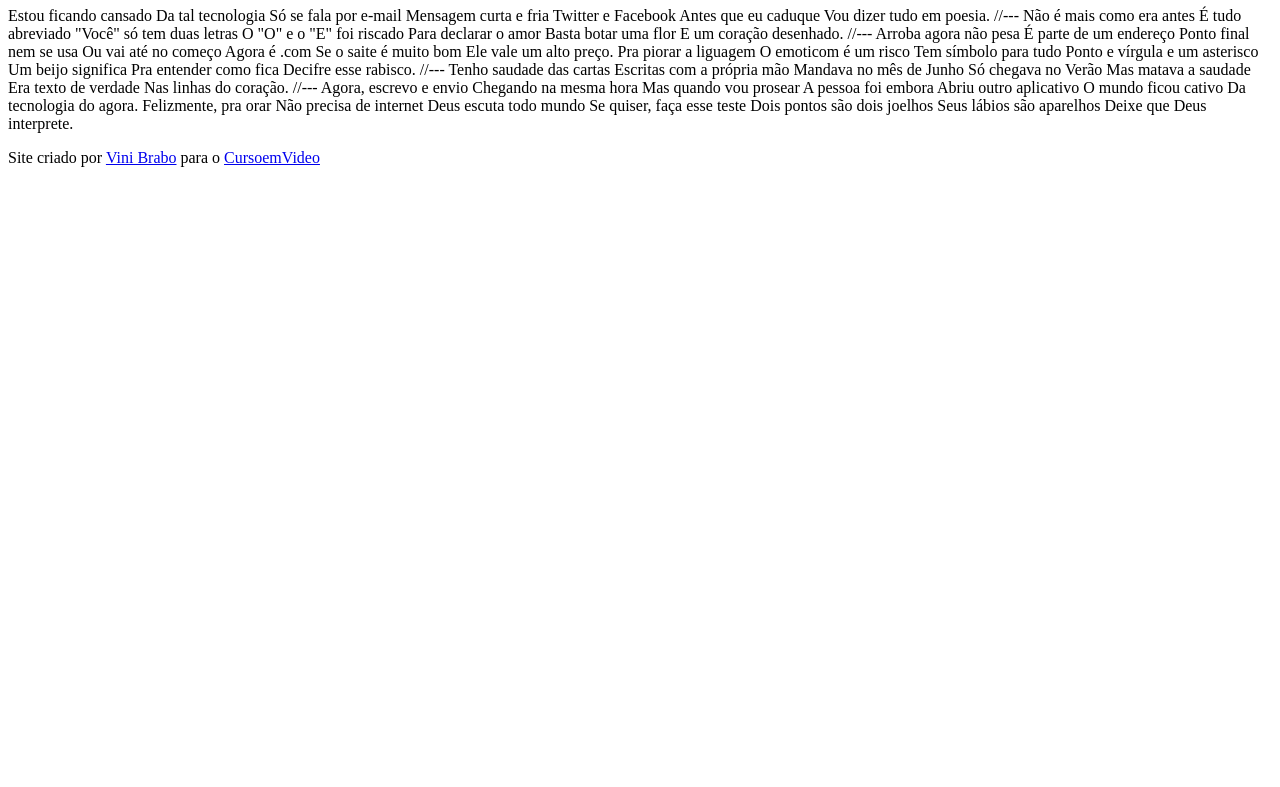
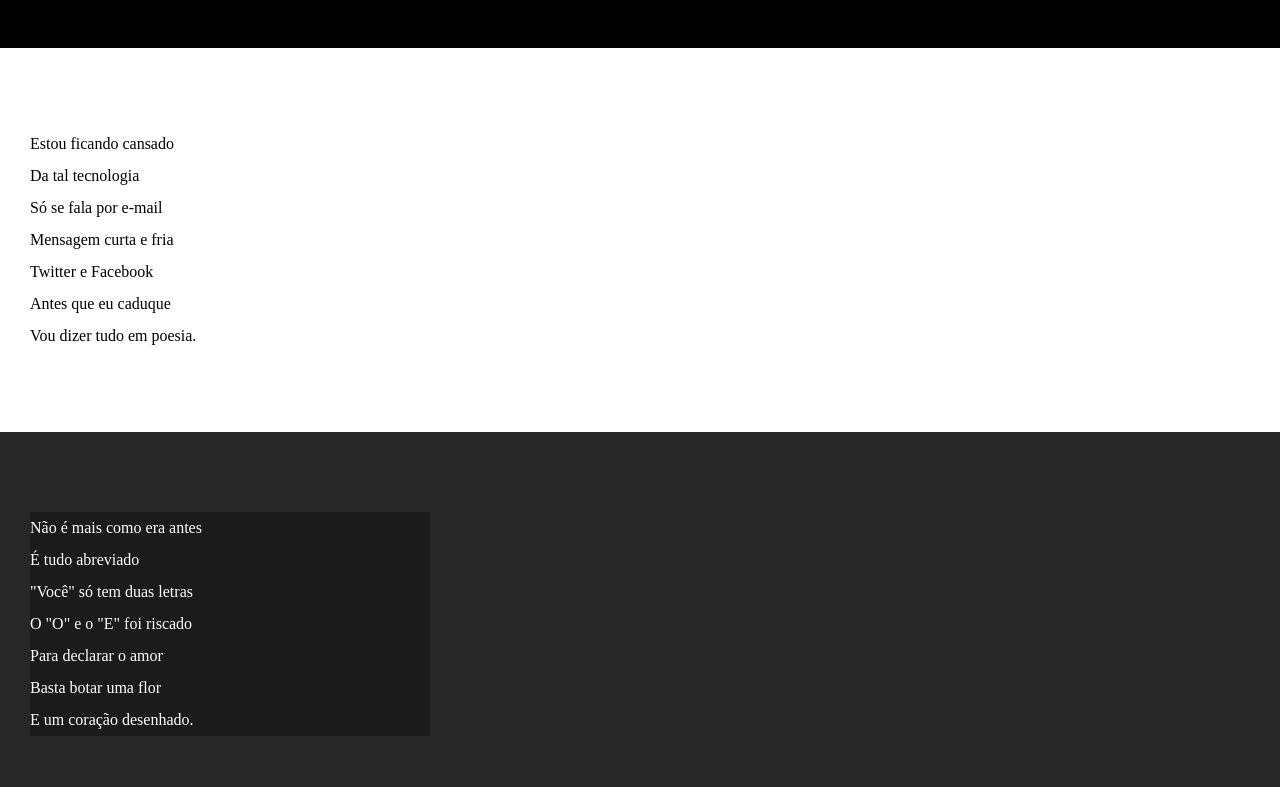
Before and after one commit to Vini-Souzag/html-css, a plain HTML site: page exercicios 3 modulo/desafio 12/index.html in a window 1280 px wide. Shown: the part 107-894 px from the top of the page. Before the commit the page ends 800 px from the top, so only its background shows below. Drawn offline with Linux system fonts and the light colour scheme.

Commit message:
atualizei estilos dos textos

```diff
--- /dev/null
+++ b/exercicios 3 modulo/desafio 12/estilo/style.css
@@ -0,0 +1,66 @@
+@charset "UTF-8";
+
+*{
+    margin: 0px;
+    padding: 0px;
+}
+
+html, body {
+    min-height: 100vh;
+    background-color: darkgray;
+}
+
+header {
+    background-color: black;
+    color: white;
+    text-align: center;
+}
+
+header > h1 {
+    padding-top: 50px;
+    font-variant: small-caps;
+}
+
+header > p {
+    padding-bottom: 50px;
+}
+
+header a, footer a {
+    color: white;
+    text-decoration: none;
+    font-weight: bolder;
+}
+
+header a:hover, footer a:hover {
+    text-decoration: underline;
+}
+
+section {
+    padding-top: 10vh;
+    padding-bottom: 10vh;
+    line-height: 2em;
+    padding-left: 30px;
+}
+
+section.normal {
+    background-color: white;
+    color: black;
+
+}
+
+section.imagem {
+    background-color: rgb(39, 39, 39);
+    color: white;
+}
+
+section.imagem > p {
+    background-color: rgba(0, 0, 0, 0.308);
+    width: 400px;
+}
+
+footer {
+    background-color: black;
+    text-align: center;
+    color: white;
+    padding: 10px;
+}
--- a/exercicios 3 modulo/desafio 12/index.html
+++ b/exercicios 3 modulo/desafio 12/index.html
@@ -4,6 +4,7 @@
     <meta charset="UTF-8">
     <meta name="viewport" content="width=device-width, initial-scale=1.0">
     <title>Cordel Moderno</title>
+    <link rel="stylesheet" href="estilo/style.css">
 </head>
 <body>
     <header>
@@ -12,69 +13,86 @@
 
     </header>
 
-Estou ficando cansado
-Da tal tecnologia
-Só se fala por e-mail
-Mensagem curta e fria
-Twitter e Facebook
-Antes que eu caduque
-Vou dizer tudo em poesia.
+<section class="normal">
+    <p>
+        Estou ficando cansado <br>
+        Da tal tecnologia <br>
+        Só se fala por e-mail <br>
+        Mensagem curta e fria <br>
+        Twitter e Facebook <br>
+        Antes que eu caduque <br>
+        Vou dizer tudo em poesia. <br>
+    </p>
+</section>
 
-//---
+<section class="imagem">
+    <p>
+        Não é mais como era antes <br>
+        É tudo abreviado <br>
+        "Você" só tem duas letras <br>
+        O "O" e o "E" foi riscado <br>
+        Para declarar o amor <br>
+        Basta botar uma flor <br>
+        E um coração desenhado. <br>
+    </p>
+</section>
 
-Não é mais como era antes
-É tudo abreviado
-"Você" só tem duas letras
-O "O" e o "E" foi riscado
-Para declarar o amor
-Basta botar uma flor
-E um coração desenhado.
+<section class="normal">
+    <p>
+        Arroba agora não pesa <br>
+        É parte de um endereço <br>
+        Ponto final nem se usa <br>
+        Ou vai até no começo <br>
+        Agora é .com <br>
+        Se o saite é muito bom <br>
+        Ele vale um alto preço. <br>
+    </p>
+    <p>
+        Pra piorar a liguagem <br>
+        O emoticom é um risco <br>
+        Tem símbolo para tudo <br>
+        Ponto e vírgula e um asterisco <br>
+        Um beijo significa <br>
+        Pra entender como fica <br>
+        Decifre esse rabisco. <br>
+    </p>
 
-//---
+</section>
 
-Arroba agora não pesa
-É parte de um endereço
-Ponto final nem se usa
-Ou vai até no começo
-Agora é .com
-Se o saite é muito bom
-Ele vale um alto preço.
+<section class="imagem">
+    <p>
+        Tenho saudade das cartas <br>
+        Escritas com a própria mão <br>
+        Mandava no mês de Junho <br>
+        Só chegava no Verão <br>
+        Mas matava a saudade <br>
+        Era texto de verdade <br>
+        Nas linhas do coração. <br>
+    </p>
+</section>
 
-Pra piorar a liguagem
-O emoticom é um risco
-Tem símbolo para tudo
-Ponto e vírgula e um asterisco
-Um beijo significa
-Pra entender como fica
-Decifre esse rabisco.
+<section class="normal">
+    <p>
+        Agora, escrevo e envio <br>
+        Chegando na mesma hora <br>
+        Mas quando vou prosear <br>
+        A pessoa foi embora <br>
+        Abriu outro aplicativo <br>
+        O mundo ficou cativo <br>
+        Da tecnologia do agora. <br>
+    </p>
+    <p>
+        Felizmente, pra orar <br>
+        Não precisa de internet <br>
+        Deus escuta todo mundo <br>
+        Se quiser, faça esse teste <br>
+        Dois pontos são dois joelhos <br>
+        Seus lábios são aparelhos <br>
+        Deixe que Deus interprete. <br>
+    </p>
 
-//---
+</section>
 
-Tenho saudade das cartas
-Escritas com a própria mão
-Mandava no mês de Junho
-Só chegava no Verão
-Mas matava a saudade
-Era texto de verdade
-Nas linhas do coração.
-
-//---
-
-Agora, escrevo e envio
-Chegando na mesma hora
-Mas quando vou prosear
-A pessoa foi embora
-Abriu outro aplicativo
-O mundo ficou cativo
-Da tecnologia do agora.
-
-Felizmente, pra orar
-Não precisa de internet
-Deus escuta todo mundo
-Se quiser, faça esse teste
-Dois pontos são dois joelhos
-Seus lábios são aparelhos
-Deixe que Deus interprete.
 <footer>
     <p>Site criado por <a href="https://github.com/Vini-Souzag" target="_blank">Vini Brabo</a> para o <a href="https://www.cursoemvideo.com" target="_blank">CursoemVideo</a></p>
 </footer>
```
